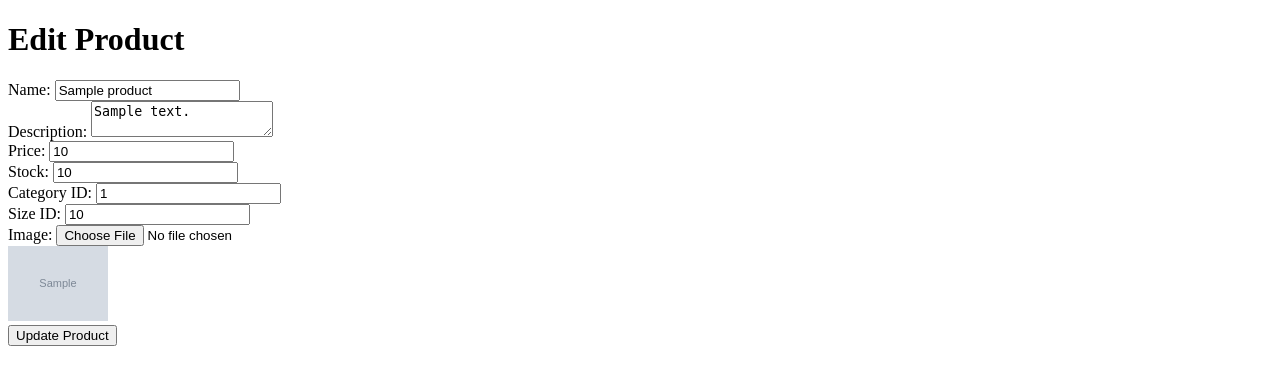
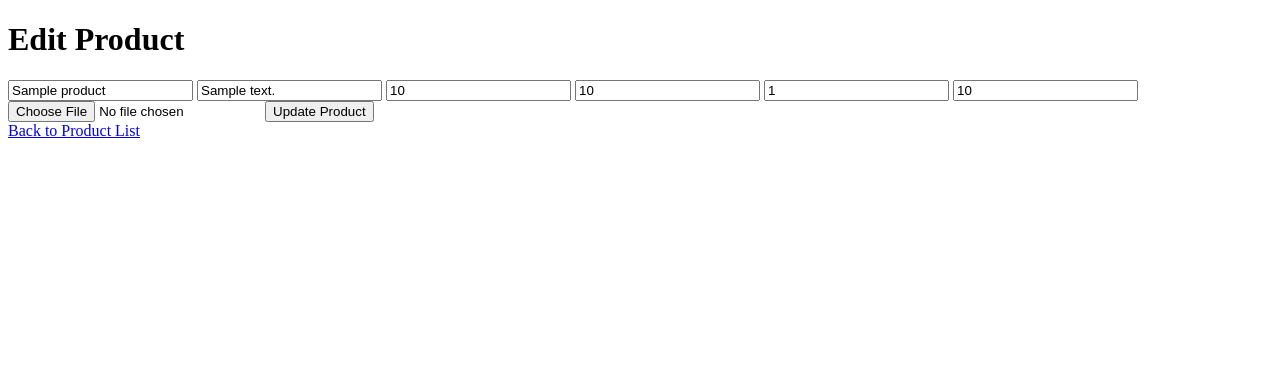
Before and after one commit to Tsukine050824/e-Project-1, a PHP site: page /index.php?controller=ProductController&action=edit&id=1 in a window 1280 px wide. Shown: the top 385 px of the page. Run offline with PHP 8.4, Linux system fonts and the light colour scheme; tables that the repository leaves empty or names only in its code hold one stand-in row (values such as "Sample post"); grey boxes marked "Sample" are stand-in pictures.

Commit message:
Add files via upload

```diff
--- a/Fanimation/app/controllers/ProductController.php
+++ b/Fanimation/app/controllers/ProductController.php
@@ -10,21 +10,32 @@ class ProductController {
 
     public function create() {
         if ($_SERVER['REQUEST_METHOD'] === 'POST') {
-            $name = $_POST['name'];
-            $description = $_POST['description'];
+            $name = trim($_POST['name']);
+            $description = trim($_POST['description']);
             $price = $_POST['price'];
             $stock = $_POST['stock'];
             $category_id = $_POST['category_id'];
             $size_id = $_POST['size_id'];
 
+            if (empty($name) || empty($description) || empty($price) || empty($stock) || empty($category_id) || empty($size_id)) {
+                echo "All fields are required!";
+                return;
+            }
+
             // Handle image upload
             $image = $this->handleImageUpload();
+            if (!$image) {
+                echo "Image upload failed!";
+                return;
+            }
 
             $productModel = new ProductModel();
-            $productModel->createProduct($name, $description, $price, $stock, $category_id, $size_id, $image);
-
-            header('Location: index.php?controller=ProductController&action=index');
-            exit;
+            if ($productModel->createProduct($name, $description, $price, $stock, $category_id, $size_id, $image)) {
+                header('Location: index.php?controller=ProductController&action=index');
+                exit;
+            } else {
+                echo "Failed to add product.";
+            }
         }
         require_once 'app/views/product/create.php';
     }
@@ -41,14 +52,12 @@ class ProductController {
             $category_id = $_POST['category_id'];
             $size_id = $_POST['size_id'];
 
-            // Handle image upload
             $image = $this->handleImageUpload();
             if (!$image) {
                 $image = $product['image'];
             }
 
             $productModel->updateProduct($id, $name, $description, $price, $stock, $category_id, $size_id, $image);
-
             header('Location: index.php?controller=ProductController&action=index');
             exit;
         }
@@ -65,21 +74,28 @@ class ProductController {
     private function handleImageUpload() {
         if (isset($_FILES['image']) && $_FILES['image']['error'] === UPLOAD_ERR_OK) {
             $targetDir = "app/uploads/";
-            $targetFile = $targetDir . basename($_FILES["image"]["name"]);
+            $originalFileName = basename($_FILES["image"]["name"]);
+            $targetFile = $targetDir . $originalFileName;
 
+            // Check if the file already exists and rename it if it does
+            $fileExtension = pathinfo($originalFileName, PATHINFO_EXTENSION);
+            $fileNameWithoutExt = pathinfo($originalFileName, PATHINFO_FILENAME);
+            $counter = 1;
 
-            if (file_exists($targetFile)) {
-                throw new Exception("File already exists. Please rename the file and try again.");
+            while (file_exists($targetFile)) {
+                $newFileName = $fileNameWithoutExt . "_" . $counter . "." . $fileExtension;
+                $targetFile = $targetDir . $newFileName;
+                $counter++;
             }
 
-
+            // Attempt to move the uploaded file
             if (move_uploaded_file($_FILES["image"]["tmp_name"], $targetFile)) {
-                return basename($_FILES["image"]["name"]);
+                return basename($targetFile); // Return the new file name
             } else {
                 throw new Exception("Error uploading the image. Please try again.");
             }
         } else {
-
+            // Handle errors as before
             if (isset($_FILES['image']['error'])) {
                 switch ($_FILES['image']['error']) {
                     case UPLOAD_ERR_INI_SIZE:
@@ -97,5 +113,6 @@ class ProductController {
             return null;
         }
     }
+
 }
 ?>
--- a/Fanimation/app/models/ProductModel.php
+++ b/Fanimation/app/models/ProductModel.php
@@ -9,18 +9,18 @@ class ProductModel {
 
     public function getAllProducts() {
         $stmt = $this->conn->query('SELECT * FROM products');
-        return $stmt->fetchAll();
+        return $stmt->fetchAll(PDO::FETCH_ASSOC);
     }
 
     public function getProductById($id) {
         $stmt = $this->conn->prepare('SELECT * FROM products WHERE id = :id');
         $stmt->execute(['id' => $id]);
-        return $stmt->fetch();
+        return $stmt->fetch(PDO::FETCH_ASSOC);
     }
 
     public function createProduct($name, $description, $price, $stock, $category_id, $size_id, $image) {
         $stmt = $this->conn->prepare('INSERT INTO products (name, description, price, stock, category_id, size_id, image) VALUES (:name, :description, :price, :stock, :category_id, :size_id, :image)');
-        return $stmt->execute([
+        if ($stmt->execute([
             'name' => $name,
             'description' => $description,
             'price' => $price,
@@ -28,7 +28,12 @@ class ProductModel {
             'category_id' => $category_id,
             'size_id' => $size_id,
             'image' => $image
-        ]);
+        ])) {
+            return true;
+        } else {
+            echo "Error in SQL execution: " . implode(", ", $stmt->errorInfo()); // Debug output
+            return false; // Failure
+        }
     }
 
     public function updateProduct($id, $name, $description, $price, $stock, $category_id, $size_id, $image) {
--- a/Fanimation/app/views/product/edit.php
+++ b/Fanimation/app/views/product/edit.php
@@ -1,35 +1,22 @@
 <!DOCTYPE html>
-<html>
+<html lang="en">
 <head>
+    <meta charset="UTF-8">
+    <meta name="viewport" content="width=device-width, initial-scale=1.0">
     <title>Edit Product</title>
 </head>
 <body>
 <h1>Edit Product</h1>
-<form method="post" enctype="multipart/form-data">
-    <label for="name">Name:</label>
-    <input type="text" name="name" value="<?= htmlspecialchars($product['name']) ?>" required>
-    <br>
-    <label for="description">Description:</label>
-    <textarea name="description" required><?= htmlspecialchars($product['description']) ?></textarea>
-    <br>
-    <label for="price">Price:</label>
-    <input type="number" name="price" step="0.01" value="<?= htmlspecialchars($product['price']) ?>" required>
-    <br>
-    <label for="stock">Stock:</label>
-    <input type="number" name="stock" value="<?= htmlspecialchars($product['stock']) ?>" required>
-    <br>
-    <label for="category_id">Category ID:</label>
-    <input type="number" name="category_id" value="<?= htmlspecialchars($product['category_id']) ?>" required>
-    <br>
-    <label for="size_id">Size ID:</label>
-    <input type="number" name="size_id" value="<?= htmlspecialchars($product['size_id']) ?>" required>
-    <br>
-    <label for="image">Image:</label>
+<form action="index.php?controller=ProductController&action=edit&id=<?php echo $product['id']; ?>" method="post" enctype="multipart/form-data">
+    <input type="text" name="name" value="<?php echo htmlspecialchars($product['name']); ?>" required>
+    <input type="text" name="description" value="<?php echo htmlspecialchars($product['description']); ?>" required>
+    <input type="number" name="price" value="<?php echo htmlspecialchars($product['price']); ?>" required>
+    <input type="number" name="stock" value="<?php echo htmlspecialchars($product['stock']); ?>" required>
+    <input type="number" name="category_id" value="<?php echo htmlspecialchars($product['category_id']); ?>" required>
+    <input type="number" name="size_id" value="<?php echo htmlspecialchars($product['size_id']); ?>" required>
     <input type="file" name="image">
-    <br>
-    <img src="app/uploads/<?= htmlspecialchars($product['image']) ?>" alt="<?= htmlspecialchars($product['name']) ?>" width="100" />
-    <br>
-    <input type="submit" value="Update Product">
+    <button type="submit">Update Product</button>
 </form>
+<a href="index.php?controller=ProductController&action=index">Back to Product List</a>
 </body>
 </html>
--- a/Fanimation/app/views/product/index.php
+++ b/Fanimation/app/views/product/index.php
@@ -1,3 +1,4 @@
+
 <!DOCTYPE html>
 <html>
 <head>
@@ -9,6 +10,7 @@
 <a href="index.php?controller=ProductController&action=create">Create New Product</a>
 <table border="1">
     <tr>
+        <th>ID</th>
         <th>Name</th>
         <th>Description</th>
         <th>Price</th>
@@ -21,6 +23,7 @@
     <?php if (!empty($products)): ?>
         <?php foreach ($products as $product): ?>
             <tr>
+                <td><?php echo htmlspecialchars($product['id']); ?></td>
                 <td><?= htmlspecialchars($product['name']) ?></td>
                 <td><?= htmlspecialchars($product['description']) ?></td>
                 <td><?= htmlspecialchars($product['price']) ?></td>
--- a/Fanimation/index.php
+++ b/Fanimation/index.php
@@ -1,5 +1,8 @@
 <?php
 session_start();
+error_reporting(E_ALL);
+ini_set('display_errors', 1);
+
 require_once 'app/configs/database.php';
 require_once 'app/app.php';
 
```
Also changed, not shown: Fanimation/app/views/product/create.php (+14 -25 lines), Fanimation/app/App.php (line endings or trailing spaces), Fanimation/app/uploads/1_1.jpeg (added), Fanimation/app/uploads/2.jpeg (added), Fanimation/app/uploads/2_1.jpeg (added).
